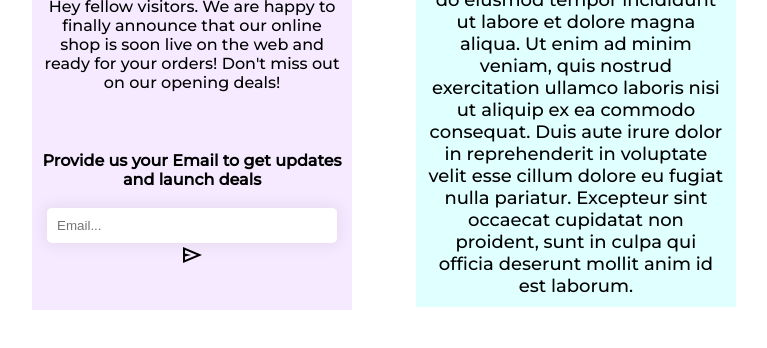
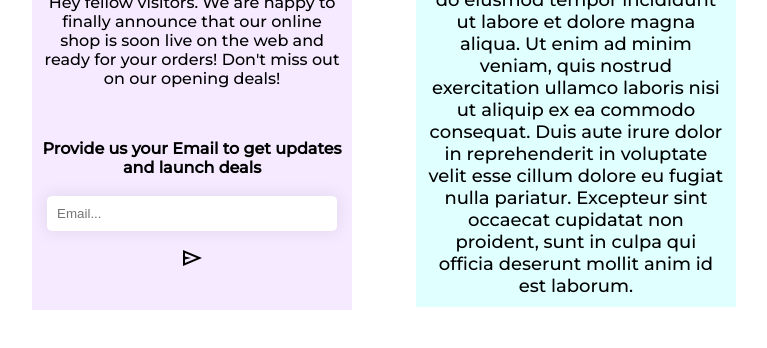
Before and after one commit to RyanLindman/Coming-Soon, a plain HTML site: page index.html in a window 1280 px wide. Shown: the part 204-552 px from the top of the page, without its empty margins (251-1018 px from the left). Drawn offline with nearby package versions, Linux system fonts and the light colour scheme.

Commit message:
completed

```diff
--- a/style.css
+++ b/style.css
@@ -47,11 +47,12 @@ input[type=email] {
     text-align: center;
 }
 
-.provide span {
+.provide-email span {
     margin-top: 15px;
     cursor: pointer;
 
 }
+
 
 .our-store {
 
```
